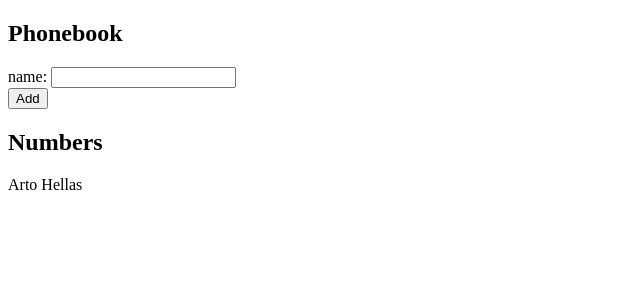
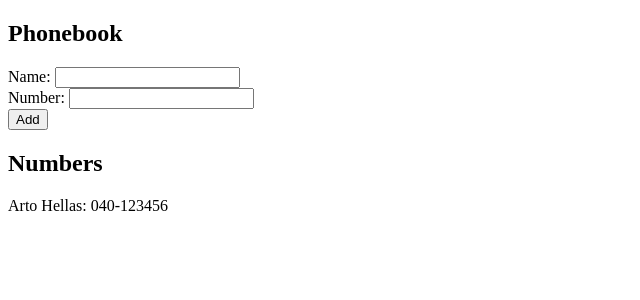
Before and after one commit to Geckuss/fullstackopen, a React (Vite) app in the folder 2/puhelinluettelo/: page / in a window 1280 px wide. Shown: the top 300 px of the page, without its empty margins (0-640 px from the left). Built offline with nearby package versions, Linux system fonts and the light colour scheme.

Commit message:
2.8 done

```diff
--- a/2/puhelinluettelo/src/App.jsx
+++ b/2/puhelinluettelo/src/App.jsx
@@ -1,44 +1,56 @@
 import { useState } from 'react'
 
 const App = () => {
-  const [persons, setPersons] = useState([
-    { name: 'Arto Hellas' }
+  const [contacts, setContacts] = useState([
+    { name: 'Arto Hellas', number: '040-123456' }
   ])
   const [newName, setNewName] = useState('')
+  const [newNumber, setNewNumber] = useState('')
 
   const handleConcat = (event) => {
     event.preventDefault();
-    const isNameExist = persons.some(person => person.name === newName);
+    const isNameExist = contacts.some(contact => contact.name === newName);
     if (isNameExist) {
       alert(`${newName} is already added to phonebook`);
     } else {
-      setPersons(persons.concat({ name: newName }));
+      setContacts(contacts.concat({ name: newName, number: newNumber}));
       setNewName('');
+      setNewNumber('');
     }
   }
 
   const handleNameChange = (event) => {
     setNewName(event.target.value);
   }
+  const handleNumberChange = (event) => {
+    setNewNumber(event.target.value);
+  }
+
 
   return (
     <div>
       <h2>Phonebook</h2>
       <form onSubmit={handleConcat}>
         <div>
-          name: <input value={newName} onChange={handleNameChange}/>
+          Name: <input value={newName} onChange={handleNameChange}/>
+        </div>
+        <div>
+          Number: <input value={newNumber} onChange={handleNumberChange}/>
         </div>
         <div>
           <button type="submit">Add</button>
         </div>
       </form>
       <h2>Numbers</h2>
-        <div>
-          {persons.map((person, index) => <p key={index}>{person.name}</p>)}
-        </div>
+      <div>
+        {contacts.map((contact, index) => (
+          <p key={index}>
+            {contact.name}: {contact.number}
+          </p>
+        ))}
+      </div>
     </div>
   )
-
 }
 
 export default App
```
